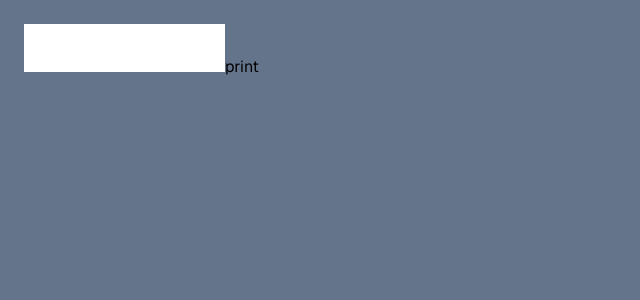
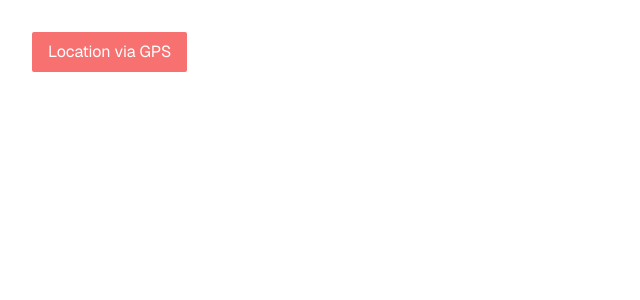
Before and after one commit to jgray-dev/swv3-testing, a Next.js app: page / in a window 1280 px wide. Shown: the top 300 px of the page, without its empty margins (0-640 px from the left). Built offline with nearby package versions, Linux system fonts and the light colour scheme.

Commit message:
Add location input and GPS functionality to Home page

```diff
--- a/src/app/page.tsx
+++ b/src/app/page.tsx
@@ -1,23 +1,99 @@
 "use client";
+import { getLocationDetails } from "~/server/queries";
 import { useState } from "react";
 
-export default function HomePage() {
-  const [prompt, setPrompt] = useState("");
+interface ClientLocation {
+  latitude: number;
+  longitude: number;
+}
+
+export default function Home() {
+  const [location, setLocation] = useState<ClientLocation | null>(null);
+  const [gpsError, setGpsError] = useState(false);
+  const [gpsAttempted, setGpsAttempted] = useState(false);
+  const [enteredLocation, setEnteredLocation] = useState("");
+
+  function getClientLocation(): Promise<ClientLocation> {
+    return new Promise((resolve, reject) => {
+      if (!navigator.geolocation) {
+        reject(new Error("Geolocation is not supported by your browser"));
+      } else {
+        navigator.geolocation.getCurrentPosition(
+          (position) => {
+            resolve({
+              latitude: position.coords.latitude,
+              longitude: position.coords.longitude,
+            });
+          },
+          (error) => {
+            reject(error);
+          }
+        );
+      }
+    });
+  }
+
   return (
-    <div className={"h-screen w-screen bg-slate-500 p-6"}>
-      <textarea
-        className={"resize-none"}
-        onChange={(e) => {
-          setPrompt(e.target.value);
-        }}
-      ></textarea>
+    <div>
       <button
-        onClick={() => {
-          console.log(prompt);
+        className={
+          "m-8 rounded-sm bg-red-400 px-4 py-2 text-white hover:bg-red-300"
+        }
+        onClick={async () => {
+          setGpsAttempted(true);
+          try {
+            const results = await getClientLocation();
+            setLocation(results);
+            setGpsError(false);
+            console.log(results);
+          } catch (error) {
+            console.error("Error getting location:", error);
+            setGpsError(true);
+          }
         }}
       >
-        print
+        Location via GPS
       </button>
+      {gpsAttempted && gpsError && (
+        <form>
+          <input
+            onChange={(e) => {
+              setEnteredLocation(e.target.value);
+            }}
+            className={
+              "m-8 rounded-sm bg-neutral-800 px-4 py-2 text-white placeholder-white/60 hover:bg-neutral-900"
+            }
+            placeholder={"Enter geolocation manually"}
+          />
+          <button
+            className={
+              "rounded-sm bg-red-400 px-4 py-2 text-white hover:bg-red-300"
+            }
+            type={"submit"}
+            onClick={async (e) => {
+              e.preventDefault();
+              try {
+                const results = await getLocationDetails(enteredLocation);
+                if (results.results && results.results.length > 0) {
+                  const newLocation = results.results[0].geometry.location;
+                  setLocation({
+                    latitude: newLocation.lat,
+                    longitude: newLocation.lng,
+                  });
+                  console.log(newLocation);
+                } else {
+                  throw new Error("No results found");
+                }
+              } catch (error) {
+                console.error("Error getting location details:", error);
+                // Optionally, you can set an error state here to display to the user
+              }
+            }}
+          >
+            Submit
+          </button>
+        </form>
+      )}
     </div>
   );
 }
```
